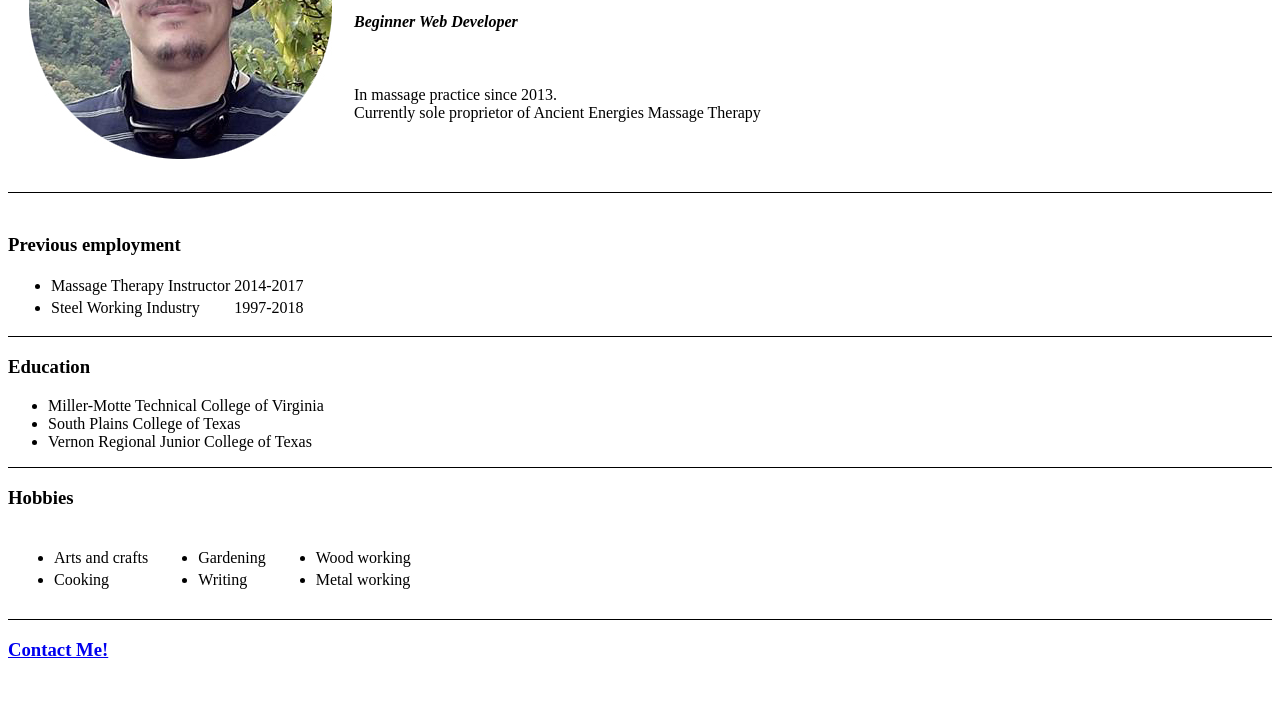
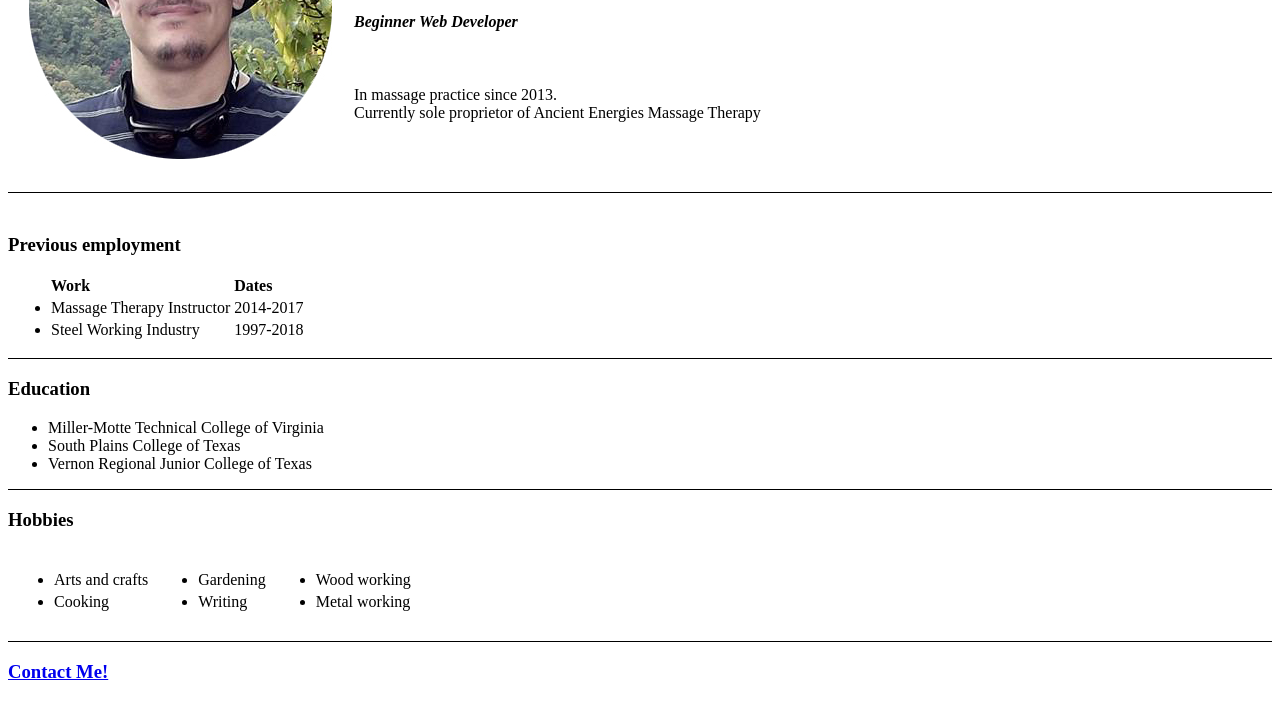
Before and after one commit to KKearney76/cv, a plain HTML site: page index.html in a window 1280 px wide. Shown: the part 173-875 px from the top of the page. Before the commit the page ends 853 px from the top, so only its background shows below. Drawn offline with Linux system fonts and the light colour scheme.

Commit message:
update 1

```diff
--- a/index.html
+++ b/index.html
@@ -25,6 +25,10 @@
   </h3>
   <ul>
     <table>
+      <header>
+        <td> <strong>Work</strong> </td>
+        <td> <strong>Dates</strong> </td>
+      </header>
       <tr>
         <td>
           <li>Massage Therapy Instructor</li>
```
